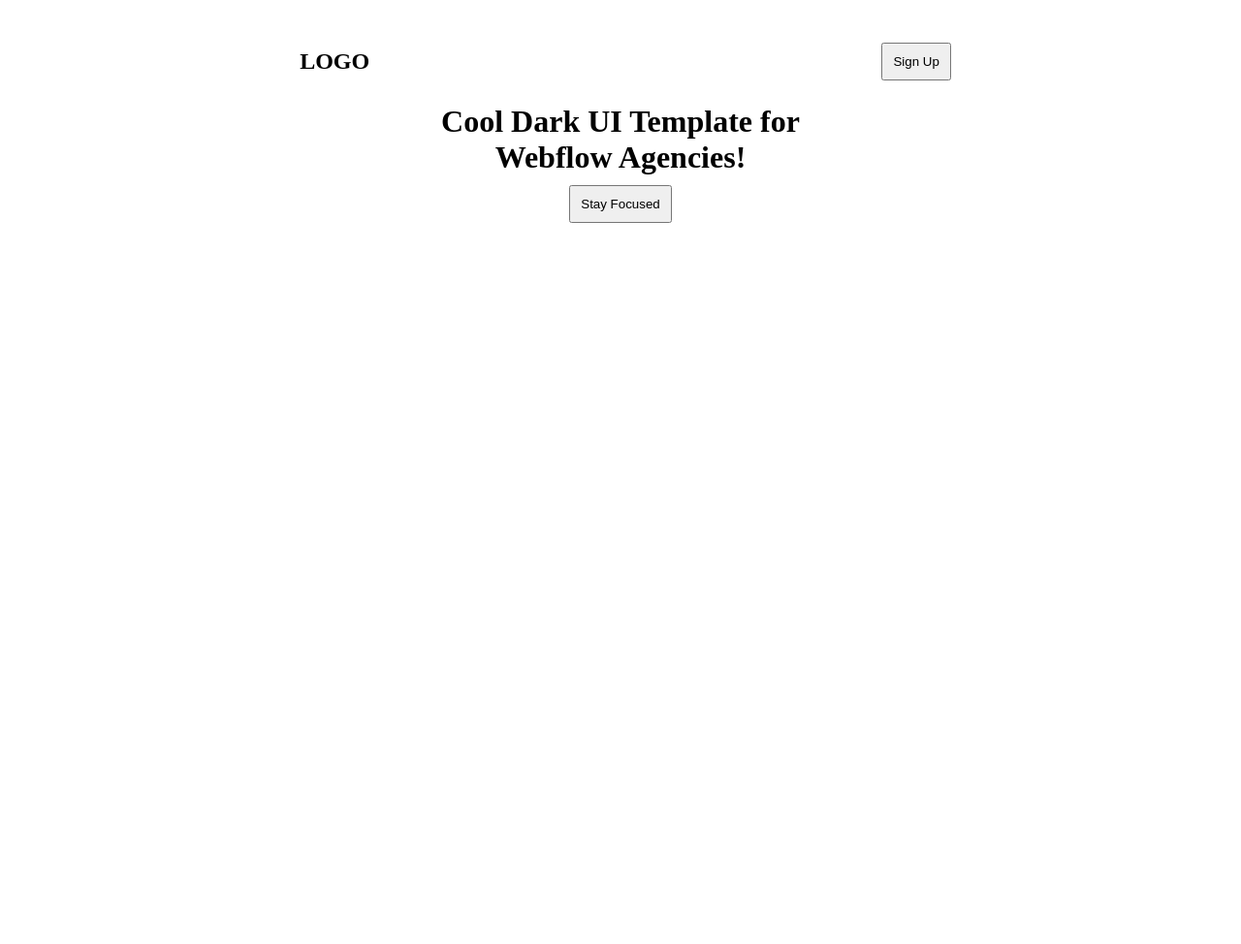
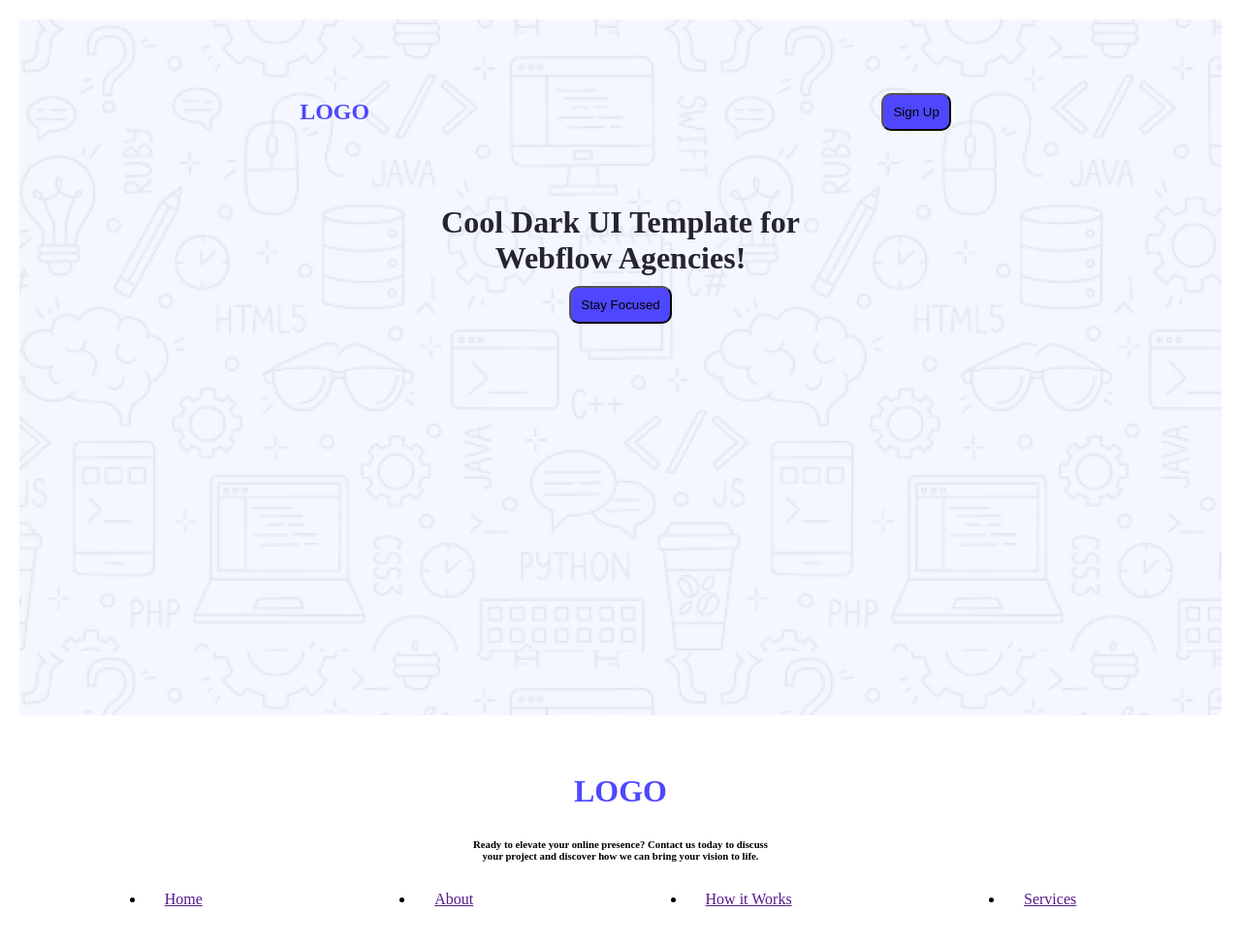
Before and after one commit to Joli20/web-development, a plain HTML site: page index.html in a window 1280 px wide. Shown: the whole page at 97% size. Before the commit the page ends 800 px from the top, so only its background shows below. Drawn offline with Linux system fonts and the light colour scheme.

Commit message:
continue

```diff
--- a/index.html
+++ b/index.html
@@ -7,23 +7,36 @@
     <link rel="stylesheet" href="styles/style.css">
 </head>
 <body>
-    <header class="logo">
+    <header class="logo" >
         <nav>
-            <h1>LOGO</h1>
+            <h1 style="color: #4E47FF;">LOGO</h1>
             <button>Sign Up</button>
 
         </nav>
-        <h1>
+        <h1 style="color: #252432;">
             Cool Dark UI Template for <br>Webflow Agencies!
 
         </h1>
         <button>Stay Focused</button>
 
     </header>
+
     <main>
+        <div>
+
+        </div>
 
     </main>
-    <footer>
+    <footer style="background-color: #FFFFFF;">
+        <h1 style="color: #4E47FF;">LOGO</h1>
+        <div><h6 style="text-align: center;">Ready to elevate your online presence? Contact us today to discuss <br>your project and discover how we can bring your vision to life.</h6>
+            <ul class="home">
+                <li><a href="">Home</a></li>
+                <li><a href="">About</a></li>
+                <li><a href="">How it Works</a></li>
+                <li><a href="">Services</a></li>
+            </ul>
+        </div>
 
     </footer>
 
--- a/styles/style.css
+++ b/styles/style.css
@@ -13,14 +13,29 @@ nav{
 
     display: flex;
     justify-content: space-between;
-
-
-
-
-}
+    weight: 1140px;
+    height: 151px;
+   }
+   button{
+    background-color: #4E47FF;
+    border-radius: 10px;
+    : #FFFFFF;
+   }
 h1{
     text-align: center;
+
 }
 header,button{
     text-align: center;
 }
+.logo{
+    background-image: url(../Assets/Hero-bg.png);
+     weight: 1440px;
+    height: 698px;
+}
+
+
+.home{
+    display: flex;
+    justify-content: space-between;
+}
```
